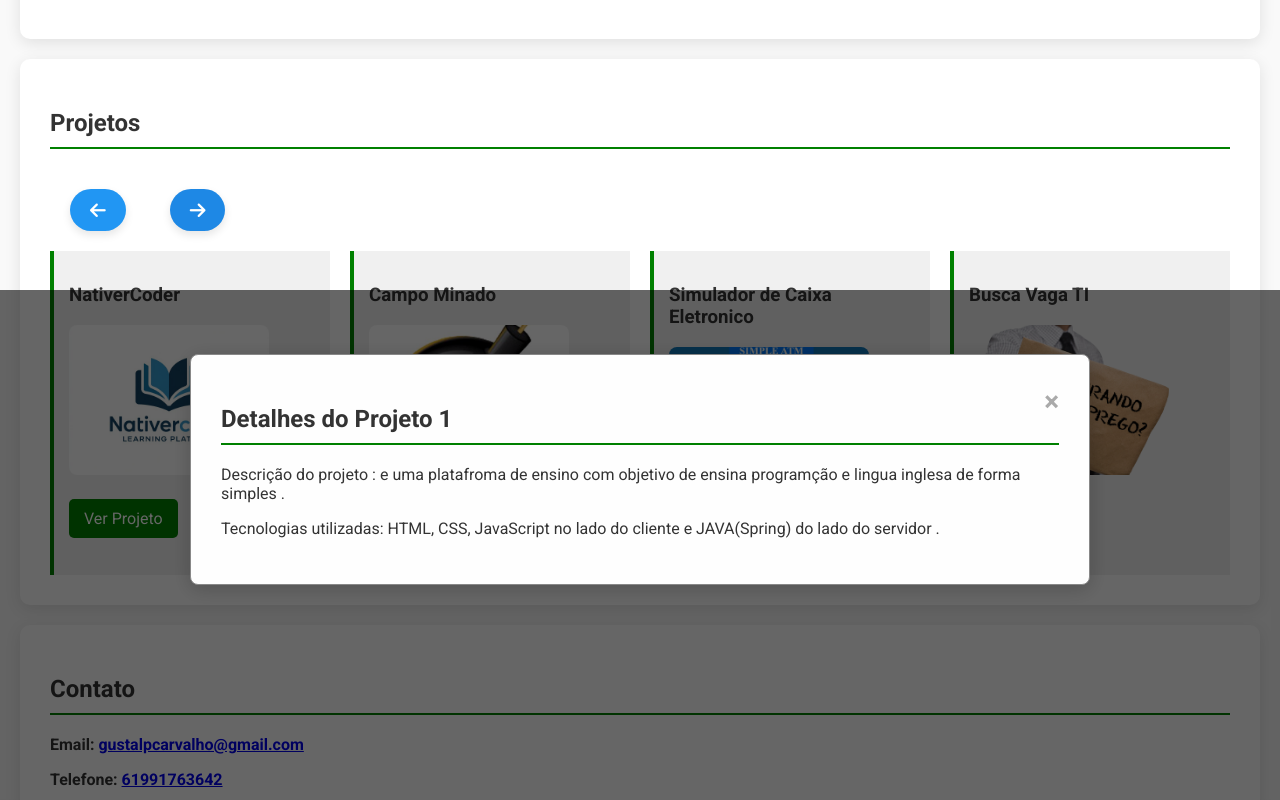
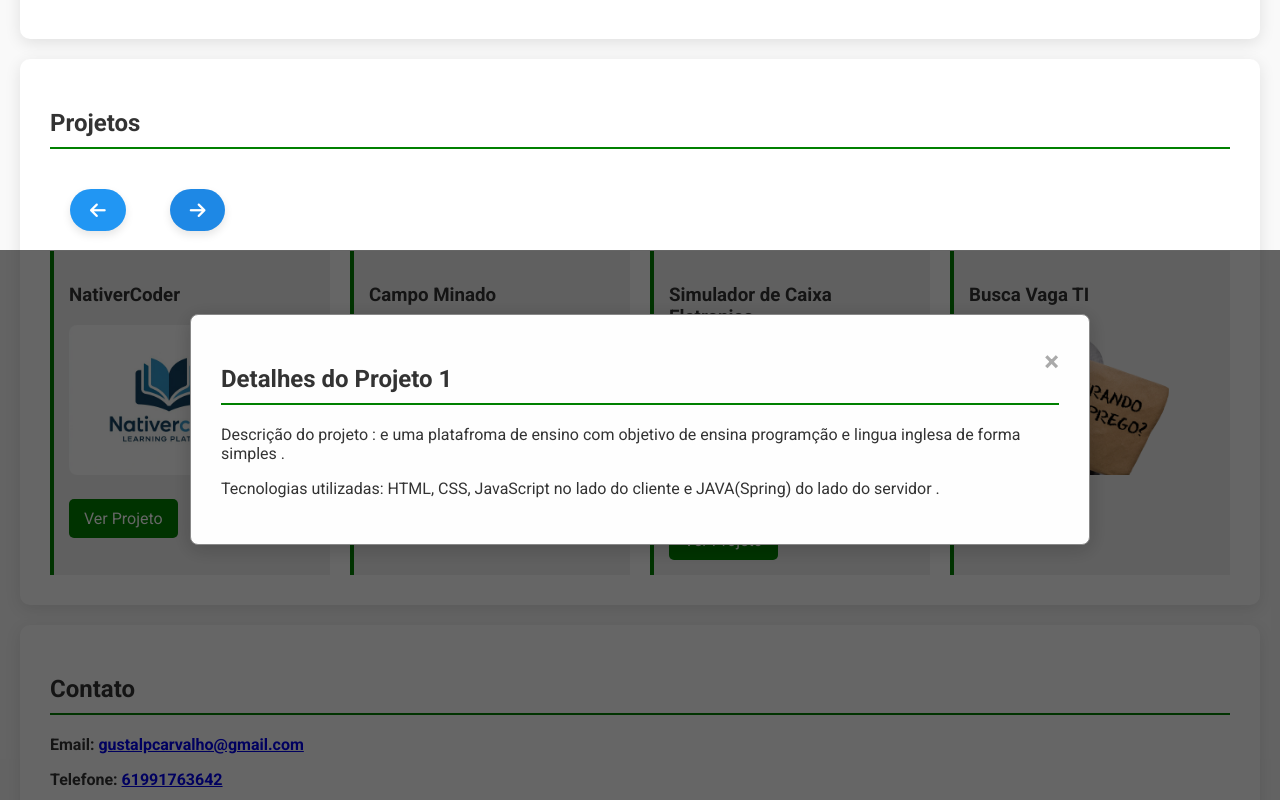
Before and after one commit to 6gusta/Portifolio, a plain HTML site: page index.html in a window 1280 px wide. Both pictures are taken after a click on the picture 169 px from the left and 1433 px from the top of the page. Shown: the part 1033-1833 px from the top of the page. Drawn offline with Linux system fonts and the light colour scheme.

Commit message:
Update Portifolio.css

```diff
--- a/Portifolio.css
+++ b/Portifolio.css
@@ -237,7 +237,7 @@ h2 {
     position: fixed;
     z-index: 1;
     left: 0;
-    top: 290px;
+    top: 250px;
     width: 100%;
     height: 100%;
     overflow: auto;
```
